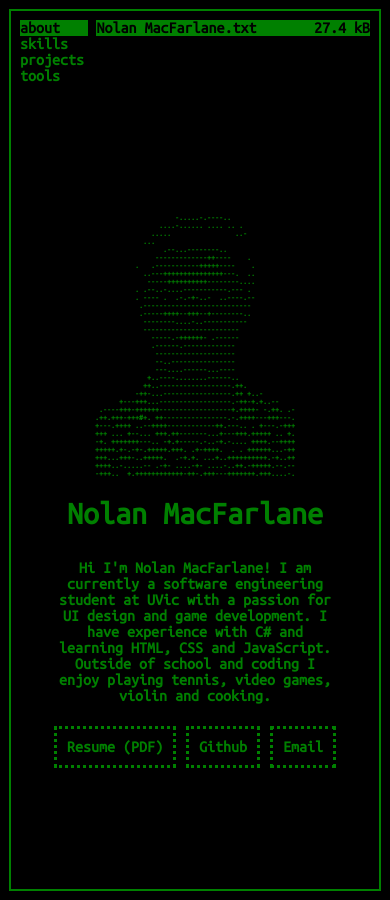
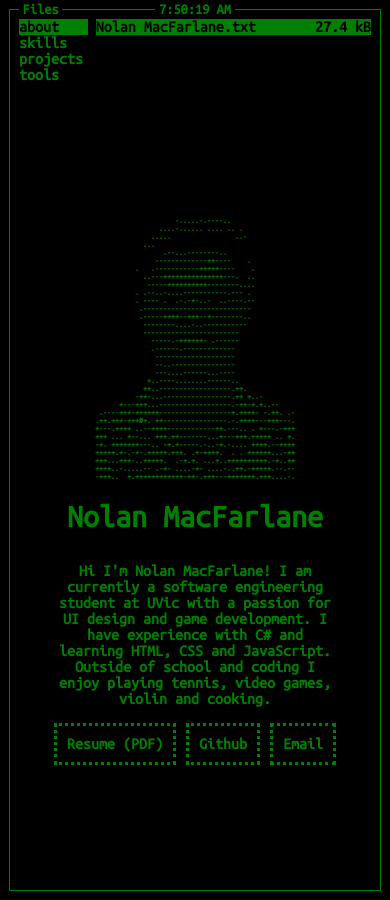
Before and after one commit to nolanmacfarlane/nolanmacfarlane.github.io, a Jekyll site: the page built from index.md, in a window 390 px wide. Built offline with Jekyll 4.4.1, drawn with Linux system fonts in a browser that asks for light colours.

Commit message:
Added clock and section title. Fixed grid sizing issue for small screens.

```diff
--- a/_includes/stat-bar.html
+++ /dev/null
@@ -1,7 +0,0 @@
-<div class="stat {{ include.class }}" id="{{ include.id }}">
-    <div class="stat-bar-segment"></div>
-    <div class="stat-bar-segment"></div>
-    <div class="stat-bar-segment"></div>
-    <div class="stat-bar-segment"></div>
-    <div class="stat-bar-segment"></div>
-</div>
--- a/assets/css/global.css
+++ b/assets/css/global.css
@@ -14,9 +14,7 @@
         flex-direction: column;
         min-height: 100vh;
         margin: 0;
-        font-family: "continuum";
-        color: var(--text-color);
-        background-color: var(--background-color);
+        font-family: "ubuntu-mono";
         overflow: hidden;
     }
 
--- a/assets/css/home.css
+++ b/assets/css/home.css
@@ -28,7 +28,8 @@
 
         #left-file-container, #main-file-container, #info-container
         {
-            width: 100% !important;
+            width: auto !important;
+            min-width: 0;
         }
 
         #info-container
@@ -45,26 +46,10 @@
         {
             width: 80% !important;
         }
-
-        .stat-bar-segment
-        {
-            width: 20px !important;
-        }
     }
 
-    @media (max-width: 600px), (max-height: 800px)
+    @media (max-width: 600px), (max-height: 900px)
     {
-        #path-container
-        {
-            display: none !important;
-        }
-
-        #info-container
-        {
-            margin-top: 25px;
-            margin-bottom: 25px;
-        }
-
         #file-logo
         {
             font-size: 8px !important;
@@ -72,26 +57,22 @@
 
         #file-description
         {
-            height: 150px;
+            height: fit-content;
+            max-height: 150px;
             overflow: auto;
+        }
+    }
+
+    @media (max-width: 600px), (max-height: 700px)
+    {
+        #path-container
+        {
+            display: none !important;
         }
 
         #footer
         {
             display: none !important;
-        }
-    }
-
-    @media (orientation: landscape) and (max-width: 1000px)
-    {
-        #title-screen
-        {
-            height: 120vh !important;
-        }
-
-        #content-container
-        {
-            height: max-content !important;
         }
     }
 
@@ -122,7 +103,27 @@
         width: 100%;
         gap: 1vh;
         padding: 1vh;
-        border: 2px solid var(--text-color);
+        border: 0.2vh solid var(--text-color);
+    }
+
+    #title, #clock
+    {
+        font-size: 1.6vh;
+        top: 0.2vh;
+        background: var(--background-color);
+        padding: 0 0.4vh;
+        font-weight: bold;
+    }
+
+    #title
+    {
+        position: fixed;
+    }
+
+    #clock
+    {
+        position: absolute;
+        align-self: center;
     }
 
     #path-container
@@ -223,45 +224,6 @@
         border: 3px dotted var(--text-color) ;
     }
 
-    #file-stats
-    {
-        display: flex;
-        gap: 8px;
-    }
-
-    #stat-title-container, #stat-bar-container
-    {
-        display: flex;
-        flex-direction: column;
-        gap: 8px;
-    }
-
-    .stat-title
-    {
-        display: flex;
-        height: 24px;
-        align-items: center;
-    }
-
-    .stat
-    {
-        display: flex;
-        gap: 5px;
-    }
-
-    .stat-bar-segment
-    {
-        height: 20px;
-        width: 40px;
-        background-color: var(--background-color);
-        border: 2px solid var(--text-color);
-    }
-
-    .stat-bar-segment.fill
-    {
-        background-color: var(--text-color);
-    }
-
     #footer
     {
         display: flex;
--- a/assets/images/javascript.txt
+++ b/assets/images/javascript.txt
@@ -1,3 +1,4 @@
+
                   **********************************
                    ********************************
                    ****************##############**
--- a/assets/js/home.js
+++ b/assets/js/home.js
@@ -1,4 +1,6 @@
 // #region Variables
+
+const clock = document.getElementById("clock");
 
 const path = document.getElementById("path");
 const currentFile = document.getElementById("current-file");
@@ -16,14 +18,20 @@ const fileLinks = document.getElementById("links");
 
 // #region Main
 
-// initGameTitle();
-initButtonEffects();
+updateClock();
 initFolders();
 initFiles();
+
+setInterval(updateClock, 500);
 
 // #endregion
 
 // #region Functions
+
+function updateClock()
+{
+    clock.textContent = new Date().toLocaleTimeString();
+}
 
 async function randomizeTextEffect(stringElement)
 {
--- a/index.md
+++ b/index.md
@@ -5,6 +5,8 @@ style: home.css
 script: home.js
 ---
 
+<div id="title">Files</div>
+<div id="clock">12:00:00</div>
 <div id="path-container">
     <div id="user">nolanmacfarlane@portfolioOS:~$ </div>
     <div id="path"></div>
@@ -87,28 +89,6 @@ script: home.js
             <a class="button" id="github-portfolio" href="https://github.com/nolanmacfarlane/nolanmacfarlane.github.io" target="_blank">Github</a>
             <a class="button" id="github-chess" href="https://github.com/nolanmacfarlane/Chess-Engine" target="_blank">Github</a>
         </div>
-        <!-- <section id="file-stats">
-            <div id="stat-title-container">
-                <div class="stat-title skill">Experience</div>
-                <div class="stat-title skill">Proficiency</div>
-                <div class="stat-title skill">Use Cases</div>
-                <div class="stat-title skill">Recency</div>
-                <div class="stat-title tool">Functionality</div>
-                <div class="stat-title tool">Aesthetic</div>
-                <div class="stat-title tool">Customizability</div>
-                <div class="stat-title tool">Support</div>
-            </div>
-            <div id="stat-bar-container">
-                {% include stat-bar.html class="skill" id="experience" %}
-                {% include stat-bar.html class="skill" id="proficiency" %}
-                {% include stat-bar.html class="skill" id="usecases" %}
-                {% include stat-bar.html class="skill" id="recency" %}
-                {% include stat-bar.html class="tool" id="functionality" %}
-                {% include stat-bar.html class="tool" id="aesthetic" %}
-                {% include stat-bar.html class="tool" id="customizability" %}
-                {% include stat-bar.html class="tool" id="support" %}
-            </div>
-        </section> -->
     </section>
 </section>
 <div id="footer">
```
